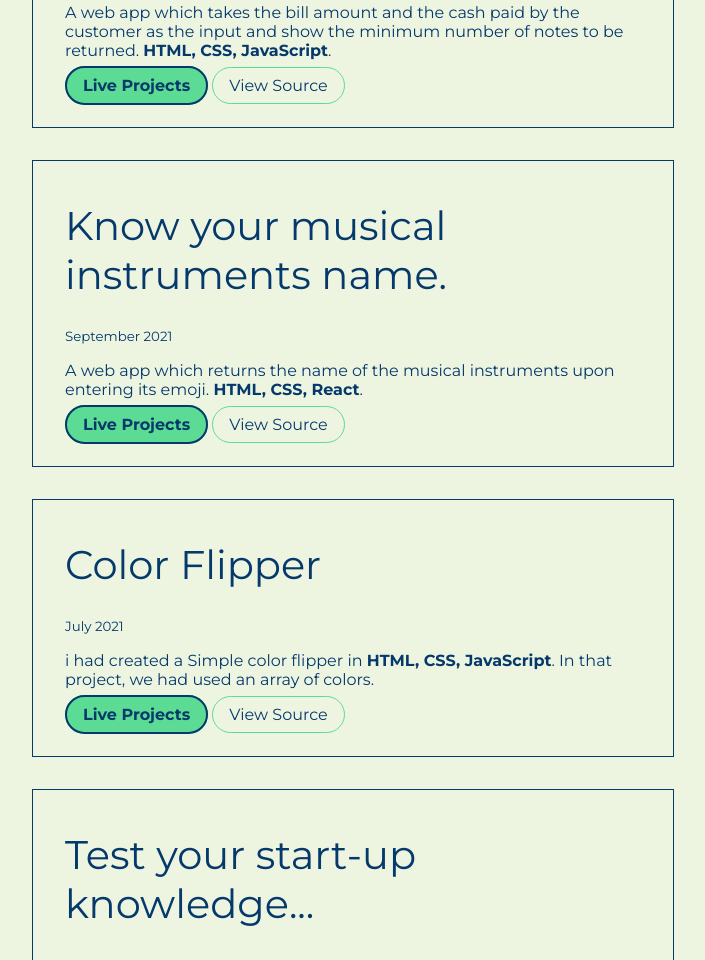
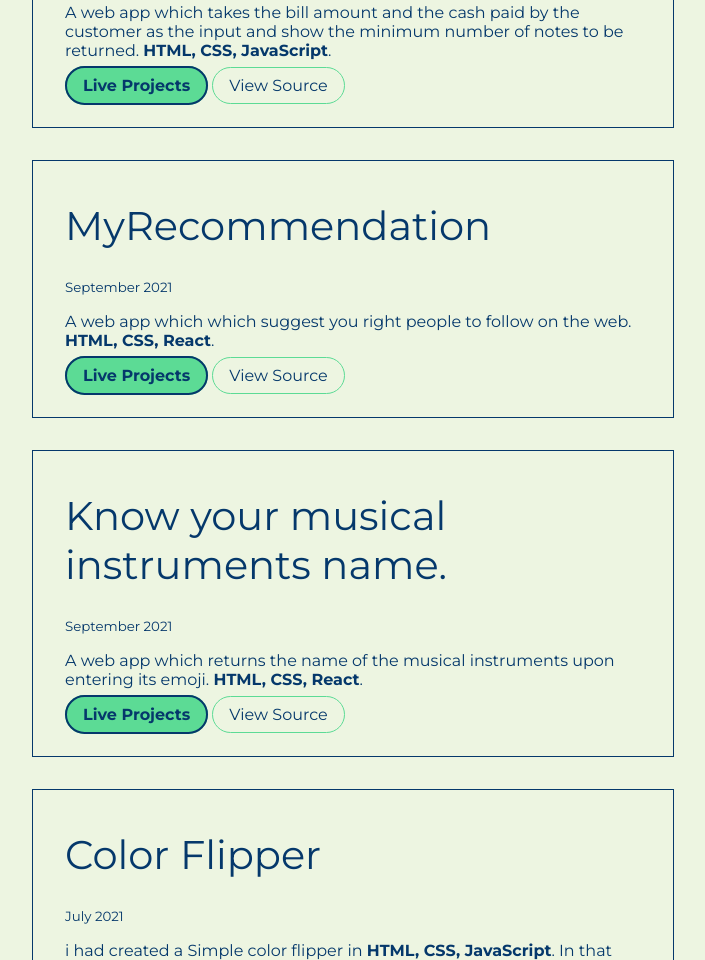
Before and after one commit to k-rahul21/Rahul-portfolio, a plain HTML site: page projects.html in a window 1280 px wide. Shown: the part 1230-2190 px from the top of the page, without its empty margins (307-1012 px from the left). Drawn offline with nearby package versions, Linux system fonts and the light colour scheme.

Commit message:
add 1 more project

```diff
--- a/projects.html
+++ b/projects.html
@@ -103,6 +103,28 @@
           <a
             class="link link-secondary btn"
             href="https://github.com/k-rahul21/Cash-Register"
+            target="_blank"
+            >View Source</a
+          >
+        </div>
+      </li>
+      <li>
+        <div class="container container-center border">
+          <h1>MyRecommendation</h1>
+          <small>September 2021</small>
+          <p>
+            A web app which which suggest you right people to follow on the web.
+            <strong>HTML, CSS, React</strong>.
+          </p>
+          <a
+            class="link link-primary"
+            href="https://csb-h6ox6.netlify.app/"
+            target="_blank"
+            >Live Projects</a
+          >
+          <a
+            class="link link-secondary btn"
+            href="https://github.com/k-rahul21/MyRecommendation"
             target="_blank"
             >View Source</a
           >
```
